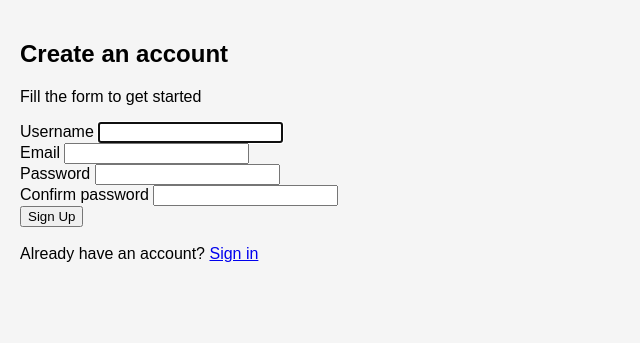
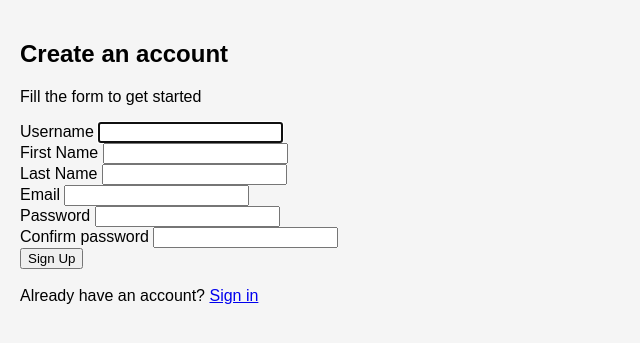
Before and after one commit to obaidullah72/chatapp-django-task, a Django app: page /signup/ in a window 1280 px wide. Shown: the part 50-393 px from the top of the page, without its empty margins (0-640 px from the left). Run offline with Django 5.2, Linux system fonts and the light colour scheme.

Commit message:
add first_name & last_name in form for sign_up

```diff
--- a/chatapp/forms.py
+++ b/chatapp/forms.py
@@ -1,34 +1,29 @@
 # chatapp/forms.py
 from django import forms
 from django.contrib.auth.forms import UserCreationForm
-from django.contrib.auth.models import User
 from django.contrib.auth import get_user_model
+import re
 
 User = get_user_model()
 
 class SignUpForm(UserCreationForm):
-    email = forms.EmailField(
-        required=True,
-        widget=forms.EmailInput(attrs={'class': 'form-input', 'id': 'id_email'})
-    )
+    email = forms.EmailField(required=True)
+    first_name = forms.CharField(max_length=30, required=True)
+    last_name = forms.CharField(max_length=30, required=True)
 
     class Meta:
         model = User
-        fields = ('username', 'email', 'password1', 'password2')
+        fields = ("username", "first_name", "last_name", "email", "password1", "password2")
 
-    def __init__(self, *args, **kwargs):
-        super().__init__(*args, **kwargs)
+    # ✅ Custom validation for first_name and last_name
+    def clean_first_name(self):
+        first_name = self.cleaned_data.get("first_name")
+        if not re.match("^[A-Za-z]+$", first_name):
+            raise forms.ValidationError("First name must only contain letters.")
+        return first_name
 
-        # Add CSS classes to the other fields
-        self.fields['username'].widget.attrs.update({
-            'class': 'form-input',
-            'id': 'id_username'
-        })
-        self.fields['password1'].widget.attrs.update({
-            'class': 'form-input',
-            'id': 'id_password1'
-        })
-        self.fields['password2'].widget.attrs.update({
-            'class': 'form-input',
-            'id': 'id_password2'
-        })
+    def clean_last_name(self):
+        last_name = self.cleaned_data.get("last_name")
+        if not re.match("^[A-Za-z]+$", last_name):
+            raise forms.ValidationError("Last name must only contain letters.")
+        return last_name
--- a/templates/signup.html
+++ b/templates/signup.html
@@ -20,6 +20,22 @@
         <label for="id_username">Username</label>
         {{ form.username }}
         {% for err in form.username.errors %}
+          <div class="field-error">{{ err }}</div>
+        {% endfor %}
+      </div>
+
+      <div class="form-group">
+        <label for="id_first_name">First Name</label>
+        {{ form.first_name }}
+        {% for err in form.first_name.errors %}
+          <div class="field-error">{{ err }}</div>
+        {% endfor %}
+      </div>
+
+      <div class="form-group">
+        <label for="id_last_name">Last Name</label>
+        {{ form.last_name }}
+        {% for err in form.last_name.errors %}
           <div class="field-error">{{ err }}</div>
         {% endfor %}
       </div>
@@ -58,7 +74,6 @@
 </div>
 
 <style>
-/* extra error style */
 .field-error {
   color:#c53030;
   font-size:13px;
```
